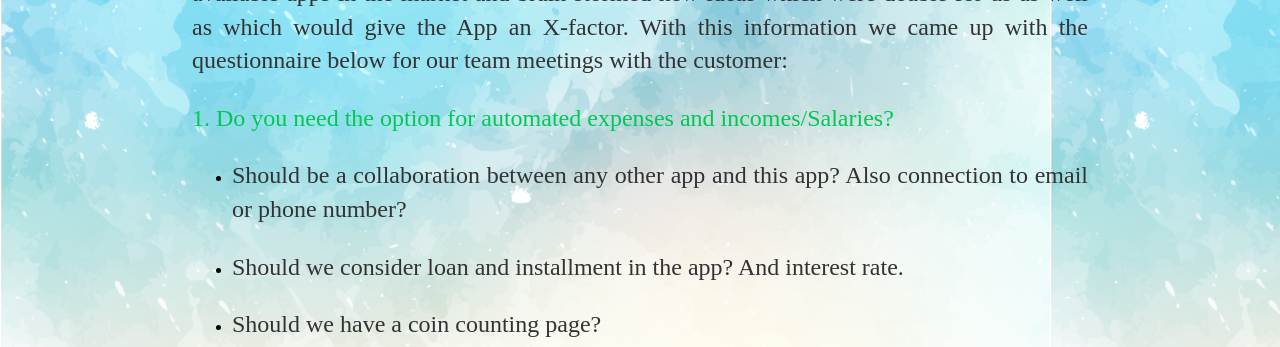
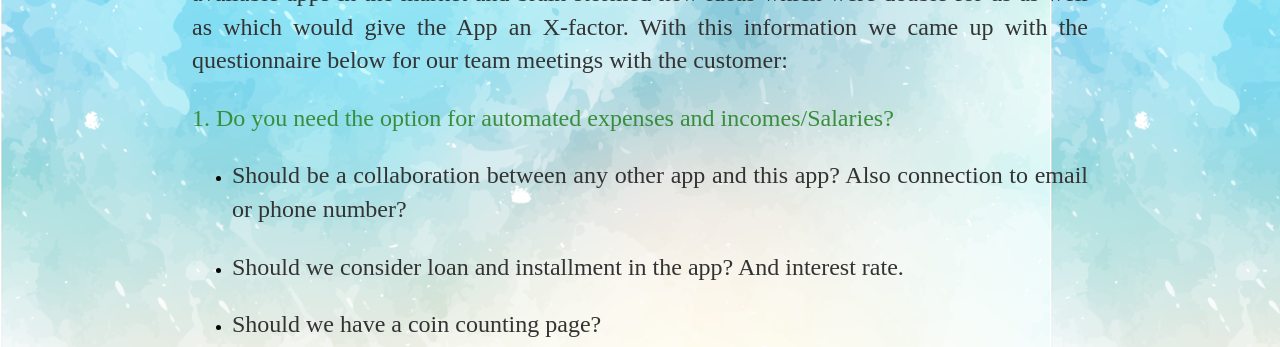
Before and after one commit to 785pavan/isee2019-SPENDEMON, a Jekyll site: the page built from docs/_posts/2019-05-15-ISEE-2019-Requirements-Analysis.md, in a window 1280 px wide. Shown: the part 1059-1406 px from the top of the page. Built offline with Jekyll 4.4.1, drawn with Linux system fonts in a browser that asks for light colours.

Commit message:
Update 2019-05-15-ISEE-2019-Requirements-Analysis.md

```diff
--- a/docs/_posts/2019-05-15-ISEE-2019-Requirements-Analysis.md
+++ b/docs/_posts/2019-05-15-ISEE-2019-Requirements-Analysis.md
@@ -23,7 +23,7 @@ The main stages for the Requirement Analysis includes:
 We did a thorough research on the available apps in the market and brain stormed new ideas which were doable for us as well as which would give the App an X-factor. With this information we came up with the questionnaire below for our team meetings with the customer:
 
 
-<span style="color:#00C853"> 1. Do you need the option for automated expenses and incomes/Salaries?</span>
+<span style="color:#388E3C"> 1. Do you need the option for automated expenses and incomes/Salaries?</span>
 
 * Should be a collaboration between any other app and this app? Also connection to email or phone number?
 
```
